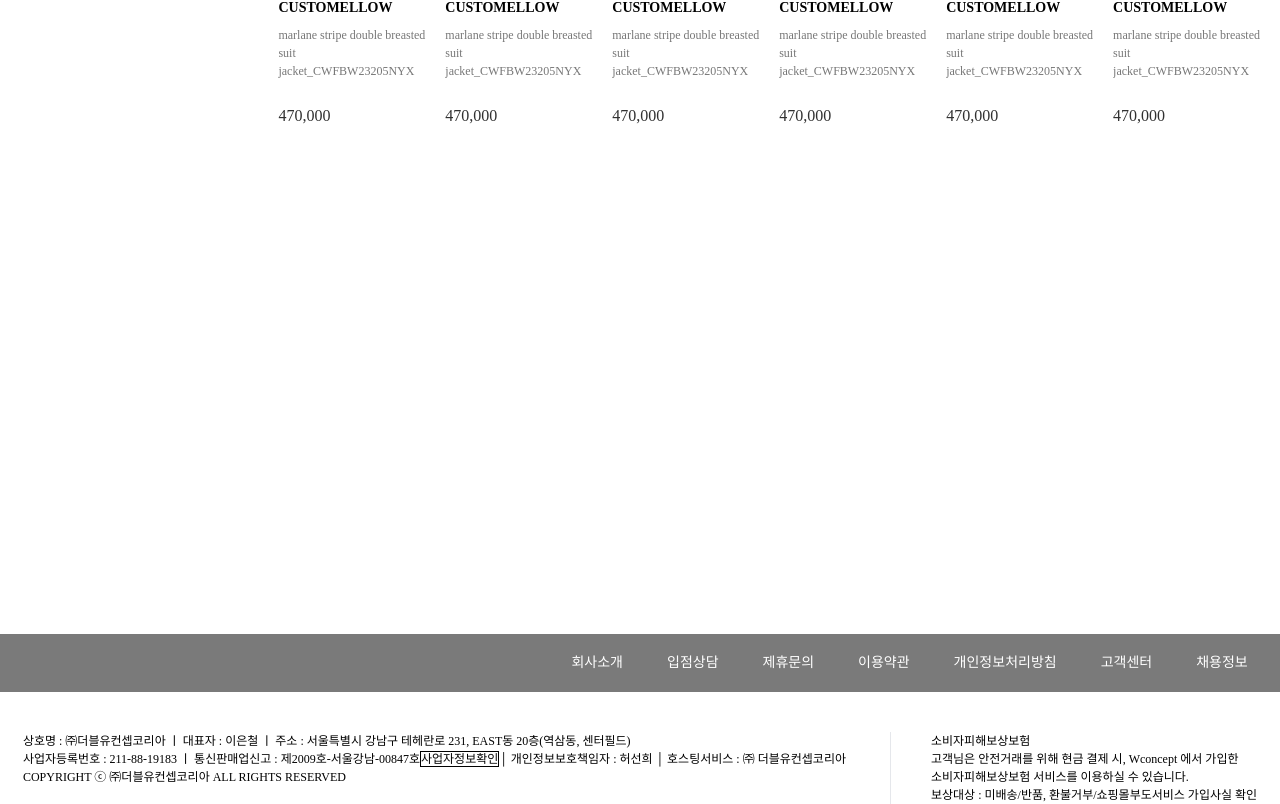
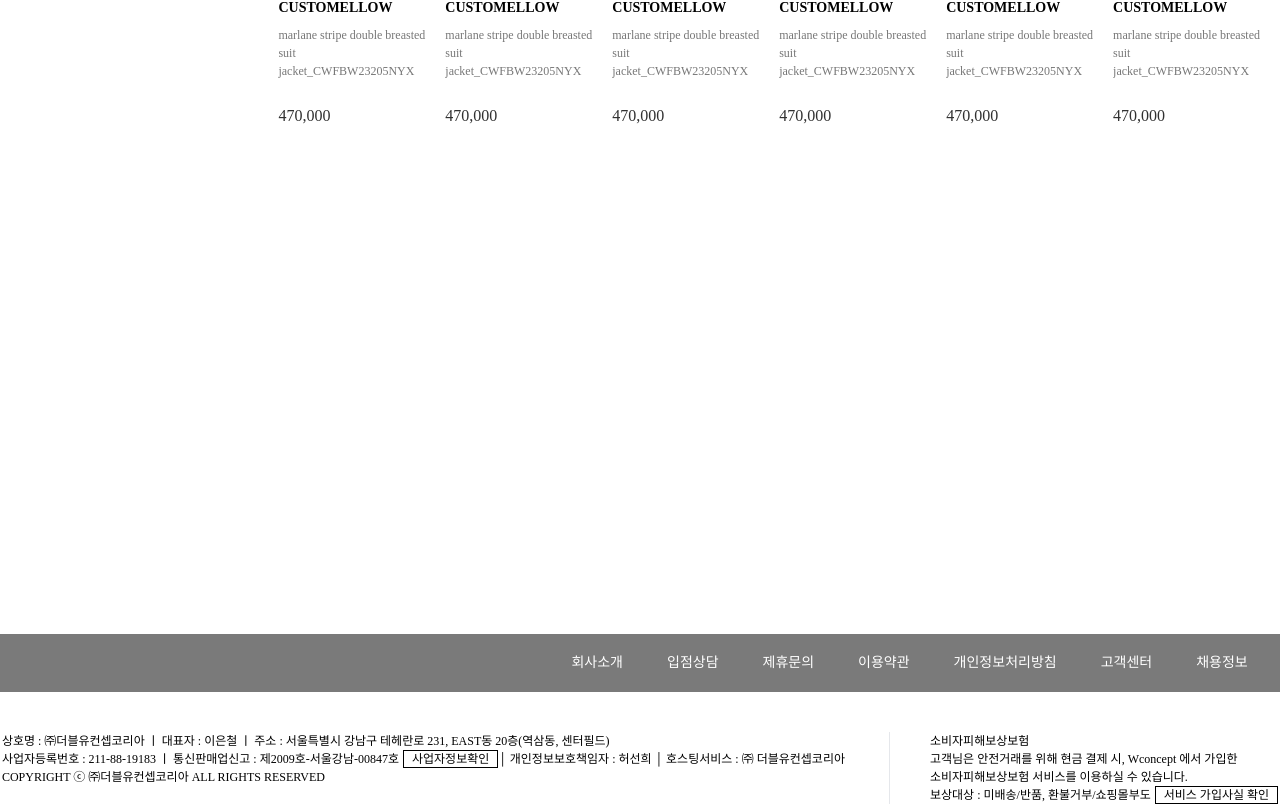
Before and after one commit to ljunseok0514/Mconcept, a React (Vite) app: page / in a window 1280 px wide. Shown: the part 1129-1933 px from the top of the page. Built offline with nearby package versions, Linux system fonts and the light colour scheme.

Commit message:
➕ [Add] 누락된 footer 추가 및 스타일링 #37
footer 파일명 준석님이랑 맞춤(FooterBar -> Footer),
스타일 누락 추가

```diff
--- a/src/layout/Footer.jsx
+++ b/src/layout/Footer.jsx
@@ -59,7 +59,7 @@
 							<dt>상호명 : ㈜더블유컨셉코리아 ㅣ 대표자 : 이은철 ㅣ 주소 : 서울특별시 강남구 테헤란로 231, EAST동 20층(역삼동, 센터필드)</dt>
 							<dt>
 								사업자등록번호 : 211-88-19183 ㅣ 통신판매업신고 : 제2009호-서울강남-00847호
-								<a className="border border-black" href="/" target="_blank">
+								<a className="ml-1 border border-black px-2 py-[1px] text-sm font-medium" href="/" target="_blank">
 									사업자정보확인
 								</a>
 								│ 개인정보보호책임자 : 허선희 │ 호스팅서비스 : ㈜ 더블유컨셉코리아
@@ -69,17 +69,19 @@
 					</div>
 
 					<div className="border-gery-300 border-l-[1px] pl-10">
-						<dl>
-							<dt>소비자피해보상보험</dt>
-							<dd>고객님은 안전거래를 위해 현금 결제 시, Wconcept 에서 가입한</dd>
-							<dd>소비자피해보상보험 서비스를 이용하실 수 있습니다.</dd>
-							<dd>
+						<dd>
+							<dt className="text-sm font-medium">소비자피해보상보험</dt>
+							<dd className="inline">
+								고객님은 안전거래를 위해 현금 결제 시, Wconcept 에서 가입한
+								<br />
+								소비자피해보상보험 서비스를 이용하실 수 있습니다.
+								<br />
 								보상대상 : 미배송/반품, 환불거부/쇼핑몰부도
-								<a href="/" target="_blank">
+								<a className="inline ml-1 border border-black px-2 py-[1px] text-sm font-medium" href="/" target="_blank">
 									서비스 가입사실 확인
 								</a>
 							</dd>
-						</dl>
+						</dd>
 					</div>
 				</div>
 			</footer>
```
